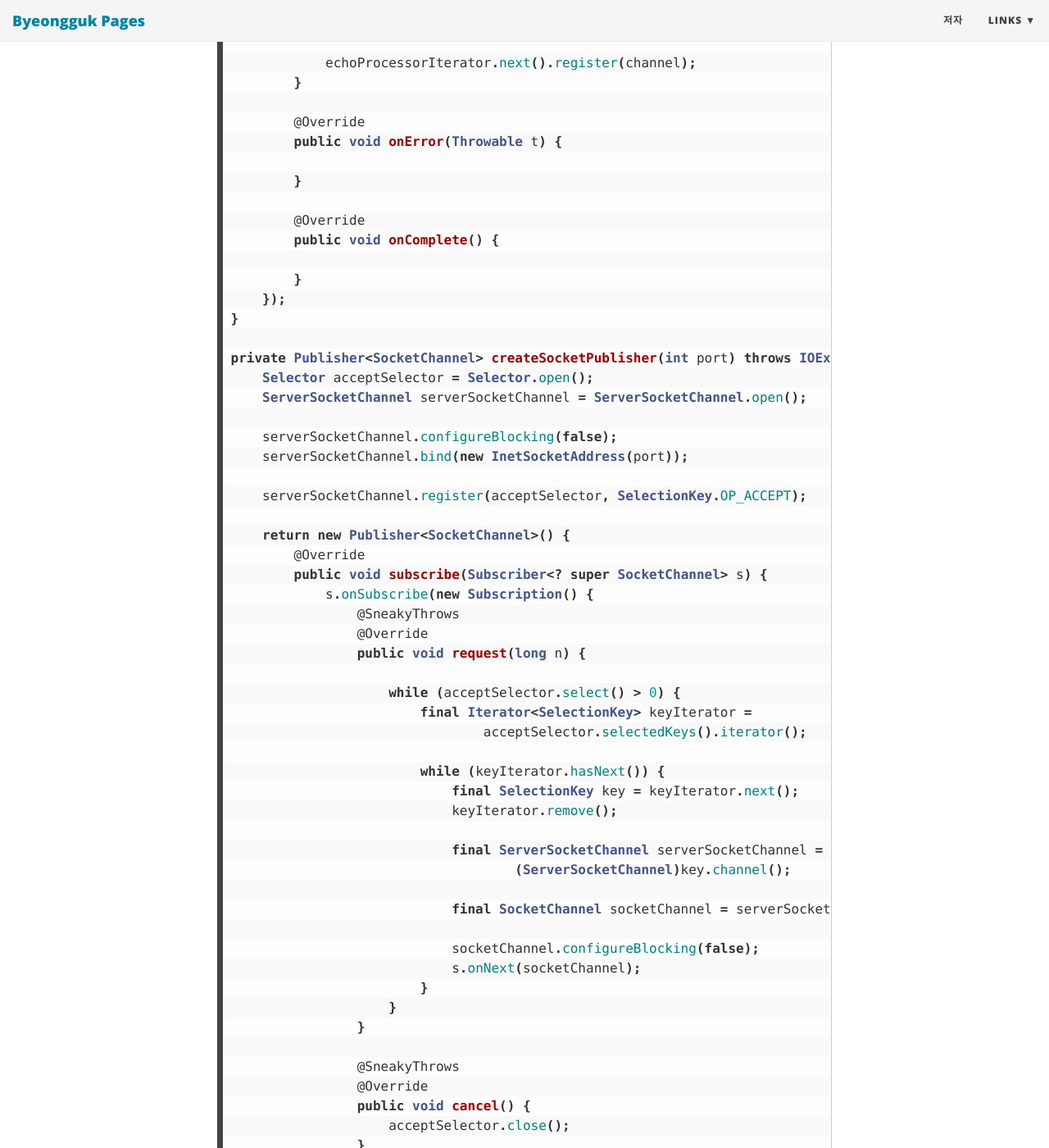
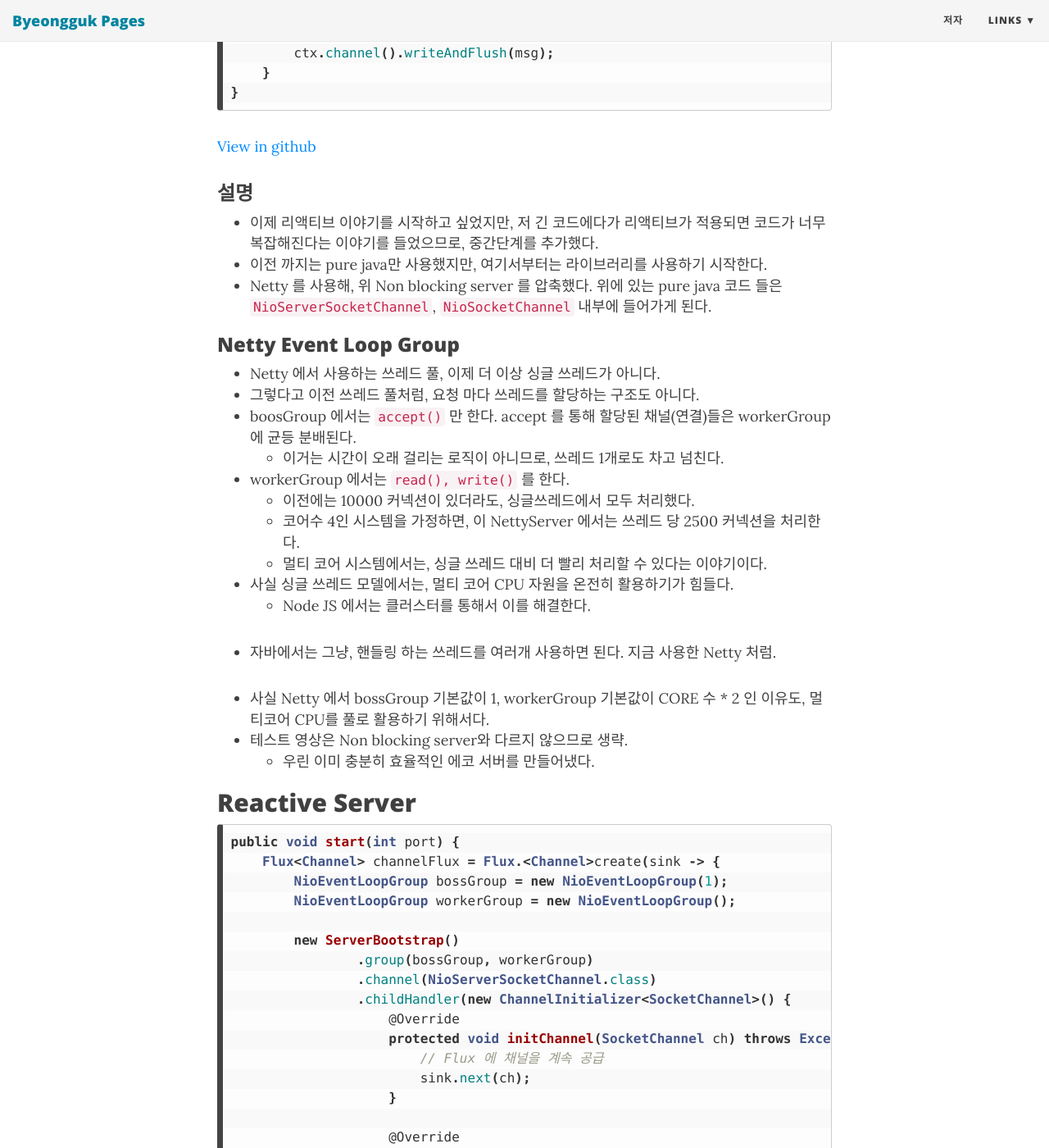
Before and after one commit to byoengguk/byeongguk.github.io, a Jekyll site: the page built from _posts/2019-06-20-to-reactive-from-blocking.md, in a window 1280 px wide and 1400 px high, scrolled down 8629 px. Shown: the whole window at 82% size. Built offline with Jekyll 4.4.1, drawn with Linux system fonts in a browser that asks for light colours; nearby versions of some CDN libraries; comment, search, counter and statistics services are not loaded; some of the changed text lies outside the part shown.

Commit message:
Update reactive server

````diff
--- a/_posts/2019-06-20-to-reactive-from-blocking.md
+++ b/_posts/2019-06-20-to-reactive-from-blocking.md
@@ -6,8 +6,9 @@ categories: [it]
 tags: [reactive, java, tcp, network]
 ---
 
-Reactive
-========
+# 제목 : To Reactive From Blocking
+
+블로킹에서 리액티브까지, 가즈아.
 
 # 포스트 계기
 
@@ -19,6 +20,9 @@ webmvc 놔두고, 왜 webflux 를 만들었고, 왜 또 그것을 그렇게 밀
 
 과연 내 코딩 라이프에 webflux 가 webmvc 를 대체하게 될까?
 지금 생각해보면, 이런 의구심으로 이 리액티브 세계에 발을 들이밀기 시작한 것 같다.
+
+webflux 는 고도화가 많이 되어 있으므로, 이를 이해하기 위해 단순한데에서부터 시작해서,
+왜 리액티브가 핫한지, 뭐가 좋은지, 쓸만은 한건지에 대해서 풀어볼려고 한다.
 
 # 포스트 목표
 
@@ -230,203 +234,214 @@ selector.close();
 
 * 동시 접속 가능 테스트는 따로 수행하지 않음
 * 다만 아주 잘 돌아감
+* 단순 에코 서버이고, 컨텍스트 스위칭 비용도 없으므로, 수만 커넥션은 문제 없을 것으로 생각.
+  * 테스트는 해보지 않았다.
+  * 이전 쓰레드 풀 기반 서버 보다 효율적인 것은 명백.
+
+
+## Netty Server
+
+```java
+public void start(int port) throws InterruptedException {
+    final NioEventLoopGroup bossGroup = new NioEventLoopGroup(1); // accept() 만 처리하는 보스 그룹
+    final NioEventLoopGroup workerGroup = new NioEventLoopGroup(Runtime.getRuntime().availableProcessors()); // 에코 로직(read&write)만 처리하는 워커 그룹
+
+    new ServerBootstrap()
+            .group(bossGroup, workerGroup)
+            .channel(NioServerSocketChannel.class)
+            .childHandler(new ChannelInitializer<SocketChannel>() {
+                @Override
+                protected void initChannel(SocketChannel ch) throws Exception {
+                    ch.pipeline().addLast(new EchoHandler());
+                }
+            })
+            .bind(port)
+            .channel().closeFuture().sync();
+}
+
+static class EchoHandler extends ChannelInboundHandlerAdapter {
+    @Override
+    public void channelRead(ChannelHandlerContext ctx, Object msg) throws Exception {
+        ctx.channel().writeAndFlush(msg);
+    }
+}
+```
+[View in github](https://github.com/thywhite/tcp-echo-servers/blob/master/src/main/java/org/thywhite/springio/sharing/NettyServer.java)
+
+### 설명
+* 이제 리액티브 이야기를 시작하고 싶었지만, 저 긴 코드에다가 리액티브가 적용되면 코드가 너무 복잡해진다는 이야기를 들었으므로, 중간단계를 추가했다.
+* 이전 까지는 pure java만 사용했지만, 여기서부터는 라이브러리를 사용하기 시작한다.
+* Netty 를 사용해, 위 Non blocking server 를 압축했다. 위에 있는 pure java 코드 들은 ```NioServerSocketChannel```, ```NioSocketChannel``` 내부에 들어가게 된다.
+
+### Netty Event Loop Group
+* Netty 에서 사용하는 쓰레드 풀, 이제 더 이상 싱글 쓰레드가 아니다.
+* 그렇다고 이전 쓰레드 풀처럼, 요청 마다 쓰레드를 할당하는 구조도 아니다.
+* boosGroup 에서는 ```accept()``` 만 한다. accept 를 통해 할당된 채널(연결)들은 workerGroup 에 균등 분배된다.
+  * 이거는 시간이 오래 걸리는 로직이 아니므로, 쓰레드 1개로도 차고 넘친다.
+* workerGroup 에서는 ```read(), write()``` 를 한다.
+  * 이전에는 10000 커넥션이 있더라도, 싱글쓰레드에서 모두 처리했다.
+  * 코어수 4인 시스템을 가정하면, 이 NettyServer 에서는 쓰레드 당 2500 커넥션을 처리한다.
+  * 멀티 코어 시스템에서는, 싱글 쓰레드 대비 더 빨리 처리할 수 있다는 이야기이다.
+
+* 사실 싱글 쓰레드 모델에서는, 멀티 코어 CPU 자원을 온전히 활용하기가 힘들다.
+  * Node JS 에서는 클러스터를 통해서 이를 해결한다.
+* 자바에서는 그냥, 핸들링 하는 쓰레드를 여러개 사용하면 된다. 지금 사용한 Netty 처럼.
+
+* 사실 Netty 에서 bossGroup 기본값이 1, workerGroup 기본값이 CORE 수 * 2 인 이유도, 멀티코어 CPU를 풀로 활용하기 위해서다.
+* 테스트 영상은 Non blocking server와 다르지 않으므로 생략.
+  * 우린 이미 충분히 효율적인 에코 서버를 만들어냈다.
 
 ## Reactive Server
 
 ```java
-public void start(int port) throws IOException {
-    Publisher<SocketChannel> publisher = createSocketPublisher(port);
+public void start(int port) {
+    Flux<Channel> channelFlux = Flux.<Channel>create(sink -> {
+        NioEventLoopGroup bossGroup = new NioEventLoopGroup(1);
+        NioEventLoopGroup workerGroup = new NioEventLoopGroup();
 
-    publisher.subscribe(new Subscriber<SocketChannel>() {
-        private final int nThreads = 2;
-        private final ExecutorService publishOnExecutor = Executors.newFixedThreadPool(nThreads);
-        private final ExecutorService subscribeOnExecutor = Executors.newSingleThreadExecutor();
+        new ServerBootstrap()
+                .group(bossGroup, workerGroup)
+                .channel(NioServerSocketChannel.class)
+                .childHandler(new ChannelInitializer<SocketChannel>() {
+                    @Override
+                    protected void initChannel(SocketChannel ch) throws Exception {
+                        // Flux 에 채널을 계속 공급
+                        sink.next(ch);
+                    }
 
-        private final List<EchoProcessor> echoProcessors = new ArrayList<>();
-        private Iterator<EchoProcessor> echoProcessorIterator;
+                    @Override
+                    public void channelInactive(ChannelHandlerContext ctx) throws Exception {
+                        sink.complete();
+                    }
+                })
+                .bind(port);
+    }).log();
 
-        @SneakyThrows
+    Flux<Tuple2<Channel, ByteBuf>> channelAndReceivedFlux = channelFlux.flatMap(channel -> Flux.create(sink -> {
+        channel.pipeline().addLast(new ChannelInboundHandlerAdapter() {
+            @Override
+            public void channelRead(ChannelHandlerContext ctx, Object msg) throws Exception {
+                // Flux 에 채널이랑, 읽은 것을 계속 공급
+                sink.next(Tuples.of(ctx.channel(), (ByteBuf)msg));
+            }
+
+            @Override
+            public void channelInactive(ChannelHandlerContext ctx) throws Exception {
+                // 연결이 끊어지면, 더 이상 보낼 것이 없으므로 완료 처리
+                sink.complete();
+            }
+        });
+    }));
+
+    channelAndReceivedFlux.subscribe(new Subscriber<Tuple2<Channel, ByteBuf>>() {
         @Override
         public void onSubscribe(Subscription s) {
-            for (int i = 0; i < nThreads; i++) {
-                final EchoProcessor echoProcessor = new EchoProcessor();
-                echoProcessors.add(echoProcessor);
-                publishOnExecutor.submit(echoProcessor);
-            }
-
-            echoProcessorIterator = echoProcessors.iterator();
-            subscribeOnExecutor.submit(() -> s.request(Long.MAX_VALUE)); // subscriber 가 publisher 에게 요청을 한다는 것이 차이점
+            // 계속 처리할 것이므로 최고값 요청
+            s.request(Long.MAX_VALUE);
         }
 
         @Override
-        public void onNext(SocketChannel channel) {
-            if (!echoProcessorIterator.hasNext()) {
-                echoProcessorIterator = echoProcessors.iterator();
-            }
-
-            echoProcessorIterator.next().register(channel);
+        public void onNext(Tuple2<Channel, ByteBuf> tuple) {
+            Channel channel = tuple.getT1();
+            ByteBuf received = tuple.getT2();
+            channel.writeAndFlush(received);
         }
 
         @Override
         public void onError(Throwable t) {
-
         }
 
         @Override
         public void onComplete() {
-
         }
     });
-}
-
-private Publisher<SocketChannel> createSocketPublisher(int port) throws IOException {
-    Selector acceptSelector = Selector.open();
-    ServerSocketChannel serverSocketChannel = ServerSocketChannel.open();
-
-    serverSocketChannel.configureBlocking(false);
-    serverSocketChannel.bind(new InetSocketAddress(port));
-
-    serverSocketChannel.register(acceptSelector, SelectionKey.OP_ACCEPT);
-
-    return new Publisher<SocketChannel>() {
-        @Override
-        public void subscribe(Subscriber<? super SocketChannel> s) {
-            s.onSubscribe(new Subscription() {
-                @SneakyThrows
-                @Override
-                public void request(long n) {
-
-                    while (acceptSelector.select() > 0) {
-                        final Iterator<SelectionKey> keyIterator =
-                                acceptSelector.selectedKeys().iterator();
-
-                        while (keyIterator.hasNext()) {
-                            final SelectionKey key = keyIterator.next();
-                            keyIterator.remove();
-
-                            final ServerSocketChannel serverSocketChannel =
-                                    (ServerSocketChannel)key.channel();
-
-                            final SocketChannel socketChannel = serverSocketChannel.accept();
-
-                            socketChannel.configureBlocking(false);
-                            s.onNext(socketChannel);
-                        }
-                    }
-                }
-
-                @SneakyThrows
-                @Override
-                public void cancel() {
-                    acceptSelector.close();
-                }
-            });
-        }
-    };
-}
-
-private static class EchoProcessor implements Runnable {
-    private final Selector selector;
-    private final BlockingQueue<SocketChannel> channelBlockingQueue = new LinkedBlockingQueue<>();
-
-    private EchoProcessor() throws IOException {
-        selector = Selector.open();
-    }
-
-    @SuppressWarnings("Duplicates")
-    @SneakyThrows
-    @Override
-    public void run() {
-        for (; ; ) {
-            SocketChannel newChannel;
-            if ((newChannel = channelBlockingQueue.poll()) != null) {
-                newChannel.register(selector, SelectionKey.OP_READ);
-            }
-
-            if (selector.select(100) > 0) {
-                final Iterator<SelectionKey> keyIterator = selector.selectedKeys().iterator();
-
-                while (keyIterator.hasNext()) {
-                    final SelectionKey key = keyIterator.next();
-                    keyIterator.remove();
-
-                    SocketChannel channel = (SocketChannel)key.channel();
-                    ByteBuffer buffer = ByteBuffer.allocate(2048);
-                    final int bytesRead = channel.read(buffer);
-
-                    if (bytesRead == -1) {
-                        channel.close();
-                        key.cancel();
-                        continue;
-                    } else {
-                        buffer.flip();
-                        channel.write(buffer);
-                    }
-                }
-            }
-        }
-    }
-
-    @SneakyThrows
-    public void register(SocketChannel channel) {
-        channelBlockingQueue.add(channel);
-    }
 }
 ```
 [View in github](https://github.com/thywhite/tcp-echo-servers/blob/master/src/main/java/org/thywhite/springio/sharing/ReactiveServer.java)
 
 ### 설명
-* 이제 리액티브 이야기.
-* 이전 까지는 pure java만 사용했지만, 여기서부터는 [리액티브 스트림즈](https://github.com/reactive-streams/reactive-streams-jvm)를 사용하기 시작한다.
+* 네티 서버에 비하면 많이 지저분해졌다.
+* 깔금한 버전은 다음에 나올 것이다. 지금은 리액티브 개념을 설명하기 위해 위와 같은 구조로 변경하였다.
 
-#### 리액티브 스트림즈 간단 요약
-* publisher / subscriber 가 메인 컴포넌트
-  * 예제에서는 SocketChannel 이 그 대상
-* publisher 에 subscriber 를 등록하면, publisher 가 subscriber 한테 subscription 을 제공해준다.
-* 이후 subscriber 에서 제공받은 subscription 을 사용해서, 데이터를 필요한만큼(처리 가능한만큼) 요청한다.
-  * 예제에서는 죄다 처리하는 만큼 패기롭게 Long.MAX_VALUE 만큼 요청
-* publisher 는 요청 받은 만큼 데이터를 subscriber 한테 보내려고 노력한다.
-  * 예제에서는 ```accept()``` 할 때마다 하나씩 보낸다. request 받은 만큼만 보내는 부분은 지면 관계상 미구현이다.
-* subscriber 는 받은 데이터를 필요한 데로 사용한다.
-  * 예제에서는 ```EchoProcessor``` 에 등록한다.
-  * ```EchoProcesoor``` 에서는 전달 받은 소켓을 등록하고, 자기 셀렉터의 등록한 후 Echo 로직을 실행한다.
-* 더 공급할 데이터가 없으면 complete 를 subscriber 에게 전달한다. 에러가 난 경우는 error 를 전달한다.
-  * 예제에서는 아무것도 하지 않는다. 서버는 계속 실행되는것이 일반적이니만큼
+* 리액티브의 주 관심사는 비동기 데이터 스트림을 아주아주 잘 세련되게 처리하는 것이다.
+* 그래서 위 네티 서버 로직을 비동기 데이터 스트림으로 표현한 것이 위 예제이다.
 
-### 싱글 쓰레드가 아니네?
-* 싱글 쓰레드에서 다시 멀티 쓰레드로 돌아왔다.
-* subscribeOnExecutor -> 데이터를 요청 한 쓰레드. 이 쓰레드에서 Publisher 가 SocketChannel 을 공급해준다. 단일 쓰레드.
-  * Netty 로 치면 Boss/Parent Group 이 하는 일이다.
-* publishOnExecutor -> Publisher 가 데이터를 공급 한 쓰레드. 이 쓰레드에서 제공 받은된 SocketChannel 을 핸들링 한다. 멀티 쓰레드.
-  * Netty 에서 그냥 Worker/Child Group 이 하는 일이다.
+#### 첫번째 Flux - ```Flux<Channel> channelFlux```
+* Flux는 비동기 데이터를 공급하는 역할을 한다.
+  * Reactive 표준 인터페이스인 [reactive-streams](https://github.com/reactive-streams/reactive-streams-jvm) 에서는 Publisher 로 표현한다.
+  * [project-reactor](https://github.com/reactor/reactor) 에서 이 Publisher 를 구현했고, 그 구현체 중 하나가 Flux 이다.
+  * Flux 는 0~n 개의 데이터를 퍼블리싱 한다.
+* 이 Flux 는 클라이언트가 연결이 될 때마다, Channel 을 계속 공급한다.
+* ```List.stream()``` 이랑 비교하면 아래와 같은 차이점이 있다.
+  1. 스트림 생성 시점 시, 어떤 데이터를 몇 개 줄지가 결정되어 있지 않다. (not predetermined)
+  2. 스트림은 1회 용이다. 한번, count나 collect 등을 수행하면 재 사용할 수 없다. 반면 Flux 는 여러번 subscribe 를 할 수 있다.
+  3. Stream 에서는 데이터를 계속 push 하는 방법만 있지만, Flux 에서는 데이터를 요청 할 수 있다. ```s.request(Long.MAX_VALUE)```
+  4. 여기에서는 다루지 않지만 Flux 에서는 publish 하는 쓰레드, subscribe 를 하는 쓰레드 등을 쉽게 지정할 수 있다.
 
-* subscribeOn / publishOn 은 별도 Publisher(Operator 이기도 하다) 에서 처리하는 것이 적절하나, 코드 복잡도 상 Subscriber 에서 다 처리하게 해두었다.
+### 두번째 Flux - ```Flux<Tuple2<Channel, ByteBuf>> channelAndReceivedFlux```
+* 첫번째 Flux 에 flatMap 연산을 적용한 결과이다.
+* 여기에서는 채널이랑 채널에서 보낸 데이터를 조합한다.
+* 채널에서 데이터를 받는것 또한 비동기 데이터 공급이므로, Flux 를 또 생성 한 것이다.
+  * 첫번째는 보스 채널에서 비동기로 클라이언트 채널 생성
+  * 두번째는 클라이언트 채널에서 비동기로 수신 데이터와 채널 생성
 
-* 사실 싱글 쓰레드 모델에서는, 멀티 코어 CPU 자원을 온전히 활용하기가 힘들다.
-  * Node JS 에서는 클러스터를 통해서 이를 해결한다.
-* 자바에서는 그냥, 핸들링 하는 쓰레드를 여러개 사용하면 된다.
+### Subscriber
+* Flux 에서 공급받은 데이터를 가지고 뭔가를 하는 역할이다.
+* 여기에서는 에코 로직을 수행한다.
+* subscriber 는 publisher 로부터 subscription 을 제공 받고, 이 친구를 사용해서 데이터를 요청하고 요청한 데이터를 전달 받는다.
+  * 데이터를 요청 -> ```s.request(Long.MAX_VALUE);```
+  * 데이터를 제공 받음 -> ```onNext```
+  * 데이터가 끝났다는 것을 전달 받음 -> ```onComplete```
+  * 오류가 생겼다는 것을 전달 받음 -> ```onError```
 
-* Netty 에서 bossGroup 기본값이 1, workerGroup 기본값이 CORE 수 * 2 인 이유도, 멀티코어 CPU를 풀로 활용하기 위해서다.
-
-
-### 리액티브만의 장점은?
-
-* 사실 위 예제에서는 잘 느껴지지 않는다.
-* 주 차이점은 subscriber 에서 필요한만큼 데이터를 요청하는 부분이다.
-* 제대로 된 publiser 는 요청받은만큼만 데이터를 공급한다.
+* 여기에서 포인트는, 데이터를 요청한다는 것이다.
+* publisher 가 제대로 된 친구라면, 요청한 만큼만 데이터를 공급한다.
 * 빠른 publisher 가 느린 subscriber 에게 데이터를 계속 밀어넣다가 문제가 생기는 일이 원천 방지 된다.
 * 전문용어 : BACKPRESSURE
 
-* 이외에도 여러 장점이 있을지 모르겠지만, 내가 모름
+지금은 단순 echo 로직이라 패기롭게 Long.MAX_VALUE 를 요청한 것이다. 반면, 위에 Netty 서버에 비슷한 로직을 추가하려면 별도의 인터셉터를 추가해야 한다.
+그리고 그 추가한 로직을, 다른 비슷한 비동기 데이터 처리에 재활용할 수 있으리라는 보장도 없다.
+반면, reactive-streams 위와 같이 backpressure 를 위한 표준 인터페이스가 규정되어 있으므로, 그대로 사용만 하면 된다.
 
-### 테스트 영상
+애초에 reactive-streams 의 목적이 이것이다.
+> The purpose of Reactive Streams is to provide a standard for asynchronous stream processing with non-blocking backpressure.
 
-* Non blocking 이랑 똑같으므로 생략
+이제는 이 말이 이해가 갈 것이라고 믿는다.
 
-## 보너스
-* ReactiveServer 와 동일한 일을 하고 더 나은 로직
+자 이제 마지막으로..
 
-![Reactor-netty-version](/img/tcp-echo-server/reactor-netty.png)
+## Reactor Netty Server
+```java
+public void start(int port) {
+    TcpServer.create()
+            .port(port)
+            .handle((nettyInbound, nettyOutbound) -> {
+                ByteBufFlux receive = nettyInbound.receive();
+                NettyOutbound send = nettyOutbound.send((Publisher<ByteBuf>)receive.retain());
+                return (Publisher<Void>)send;
+            })
+            // 1 줄로도 가능
+            //.handle((nettyInbound, nettyOutbound) -> nettyOutbound.send(nettyInbound.receive().retain()))
+            .bindNow();
+}
+```
+[View in github](https://github.com/thywhite/tcp-echo-servers/blob/master/src/main/java/org/thywhite/springio/sharing/ReactiveNettyServer.java)
 
+### 설명
+* reactor-core 가 아닌 [reactor-netty](https://github.com/reactor/reactor-netty) 를 사용하면 위와 같은 코드가 가능하다.
+* ReactiveServer 의 경우, 개념 설명을 위해 코드가 매우 방만한 것으로.. 시제로는 위와 같이 심플하게 구현이 가능하다.
+* NettyServer 와 비교해도, 더 간결해보인다.
+  * ServerBootstrap, WorkerGroup 설정 등이 안으로 다 들어가서 그렇다.
+* Reactive Server 에서 Channler 과 ByteBuf를 받는 부분도, nettyInbound & nettyOutbound 로 잘 추상화되어있다.
+
+* 중간에 있는 Publisher 로의 캐스팅은 사실 불필요하지만, 리액티브 개념설명을 위해 명시한 것이다.
+* spring-webflux 에서도 Controller에서 Publisher 를 반환 하면 된다. 이후 spring-webflux 에서 해당 publisher에 subscriber 를 붙인다.
+* 이후 해당 Publisher에 데이터를 부어주면, spring-webflux 에서 그 데이터를 가지고 응답을 작성한다.
+* 여기에 있는 TcpHandler에서 ```Publisher<Void>```를 반환하는 것도 유사하다. 다만 여기서는 데이터가 다른 채널로 이미 전달이 되었기 때문(```nettyOubbound.send```)에, 그 전달이 완료되었는지 여부만 핸들러에 전달하는 것이다.
+
+# Next Post
+* 이 Post 에서는 http가 아닌 tcp 를 다루었다.
+* 그러므로 spring-webflux 이야기는 아주 조금 밖에 없는데, 이것이 아쉽다라는 요청이 있었으므로.. 아마 spring-webflux 이야기를 하지 않을까..?
+* 언제 쓸지는 모르겠지만.. 이 블로그 포스트 간격을 보면 ㅋㅋㅋㅋ;
 
 끝.
````
